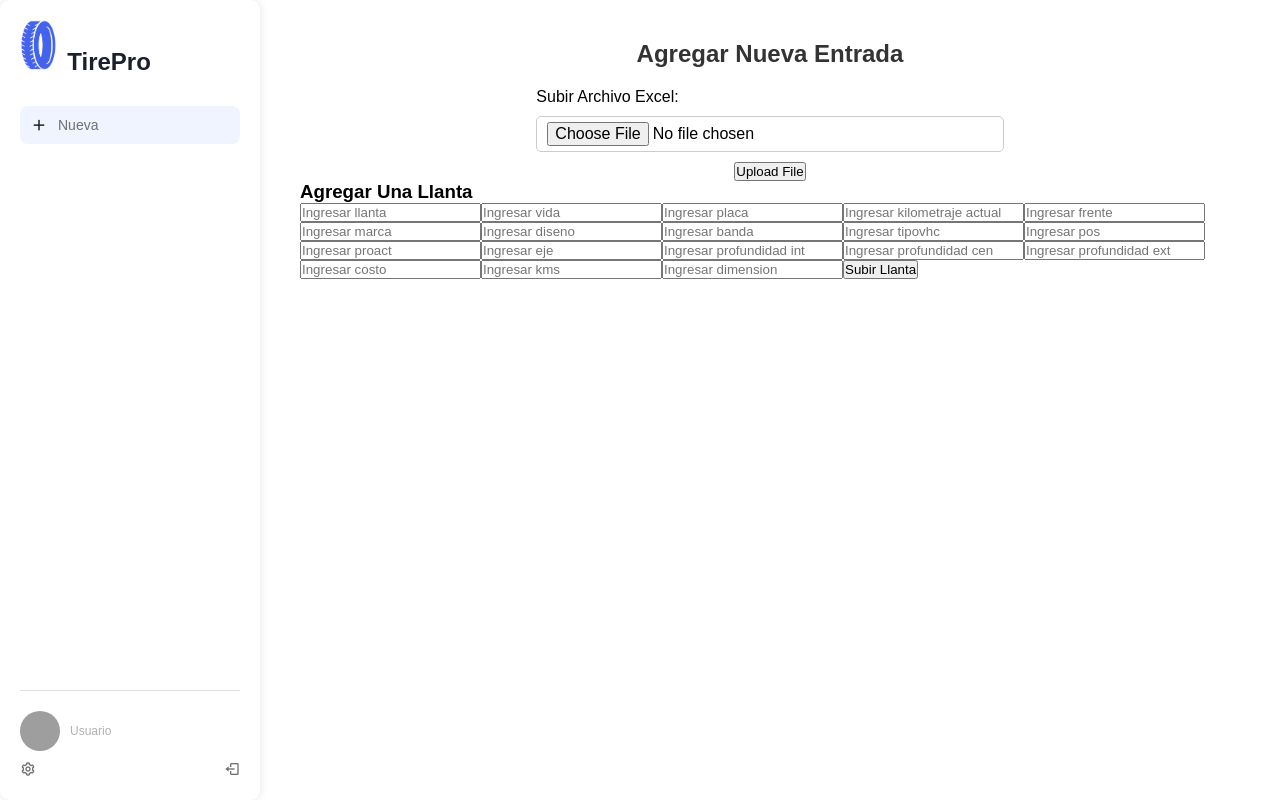
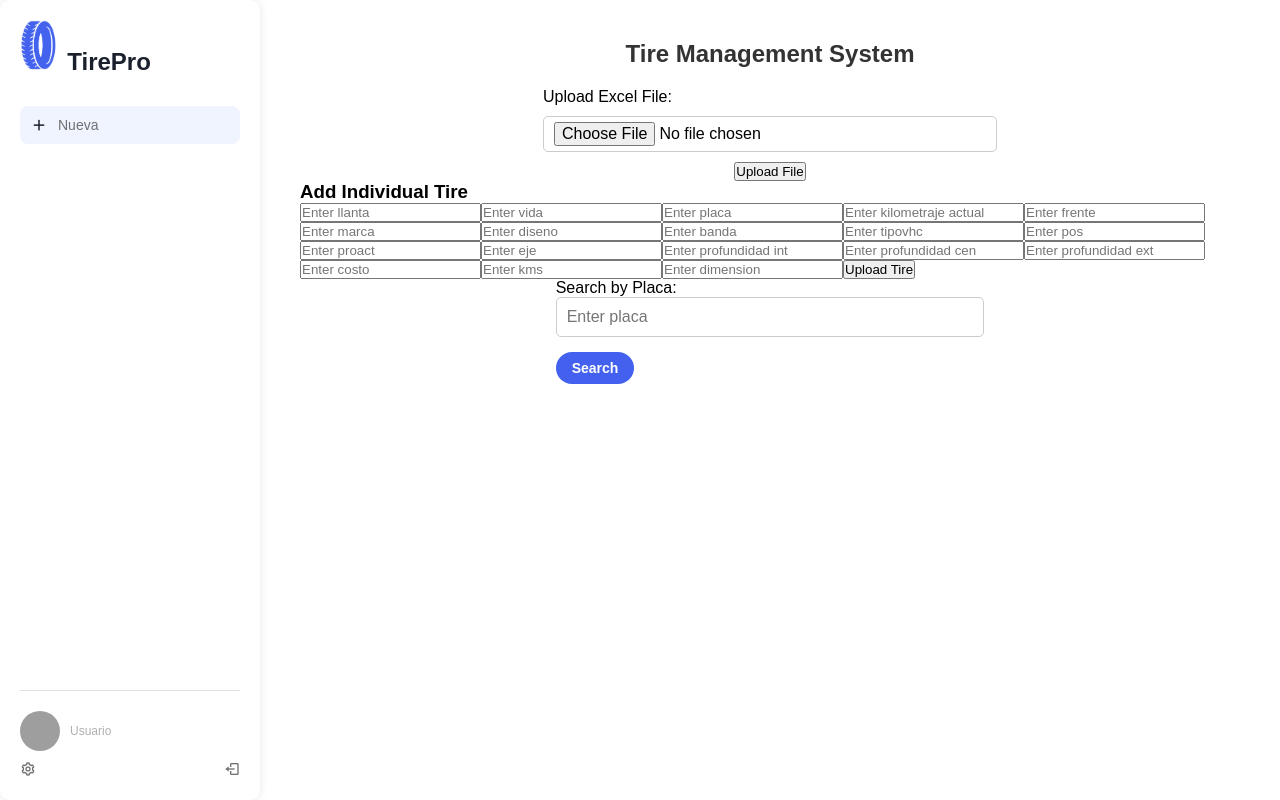
Before and after one commit to jeronimomoralesj/tirepro, a React (Create React App) app in the folder client/: page /nueva in a window 1280 px wide. Built offline with nearby package versions, Linux system fonts and the light colour scheme; sample sign-in values are in the browser's storage; grey boxes are pictures that could not be loaded; what chartjs-plugin-datalabels would draw is missing.

Commit message:
Add single tire with bugs fixed

```diff
--- a/client/src/components/Nueva.js
+++ b/client/src/components/Nueva.js
@@ -5,10 +5,10 @@ import './Nueva.css';
 const Nueva = () => {
   const [file, setFile] = useState(null);
   const [placa, setPlaca] = useState('');
-  const [tireData, setTireData] = useState([]);
   const [filteredTires, setFilteredTires] = useState([]);
   const [loading, setLoading] = useState(false);
   const [proactUpdates, setProactUpdates] = useState({});
+  const [kilometrajeActual, setKilometrajeActual] = useState('');
   const [individualTire, setIndividualTire] = useState({
     llanta: '',
     vida: '',
@@ -30,10 +30,12 @@ const Nueva = () => {
     dimension: '',
   });
 
+  // Handle file input change
   const handleFileChange = (event) => {
     setFile(event.target.files[0]);
   };
 
+  // Upload Excel file and create tires with events
   const handleFileUpload = async () => {
     if (!file) {
       alert("Please select a file to upload");
@@ -54,23 +56,27 @@ const Nueva = () => {
     formData.append('user', userId);
 
     try {
-      const uploadResponse = await axios.post('https://tirepro.onrender.com/api/tires/upload', formData, {
+      const response = await axios.post('http://localhost:5001/api/tires/upload', formData, {
         headers: { 'Content-Type': 'multipart/form-data', Authorization: `Bearer ${token}` },
       });
 
-      const tires = uploadResponse.data.tires;
+      const { tires, events } = response.data;
 
-      if (!Array.isArray(tires)) {
-        throw new Error('Unexpected response format: tires data is not an array');
+      alert(
+        `File uploaded successfully: ${tires.length} tires added, ${events.length} events created.`
+      );
+    } catch (error) {
+      if (error.response?.status === 400) {
+        const { msg, duplicates } = error.response.data;
+        alert(`${msg}\nDuplicates: ${duplicates.join(', ')}`);
+      } else {
+        console.error("Error uploading file and creating events:", error);
+        alert("Error uploading file and creating events.");
       }
-
-      alert("File uploaded successfully!");
-    } catch (error) {
-      console.error("Error uploading file:", error);
-      alert("Error uploading file");
     }
   };
 
+  // Search tires by "placa"
   const handlePlacaSearch = async () => {
     if (!placa.trim()) {
       alert('Please enter a valid placa.');
@@ -88,7 +94,7 @@ const Nueva = () => {
     }
 
     try {
-      const response = await axios.get(`https://tirepro.onrender.com/api/tires/user/${userId}`, {
+      const response = await axios.get(`http://localhost:5001/api/tires/user/${userId}`, {
         headers: { Authorization: `Bearer ${token}` },
       });
 
@@ -103,19 +109,14 @@ const Nueva = () => {
     }
   };
 
-  const handleProactChange = (tireId, value) => {
-    if (value < 0 || value > 50) {
-      alert('Value must be between 0 and 50');
+  // Save updates: Proact, kilometraje_actual, and inspection date
+  const handleSaveUpdates = async () => {
+    if (!kilometrajeActual || isNaN(kilometrajeActual)) {
+      alert("Please enter a valid kilometraje_actual value.");
       return;
     }
 
-    setProactUpdates((prevState) => ({
-      ...prevState,
-      [tireId]: value,
-    }));
-  };
-
-  const handleSaveProact = async () => {
+    const tireIds = filteredTires.map((tire) => tire._id); // Get all tire IDs for the placa
     const updates = filteredTires.map((tire) => ({
       tireId: tire._id,
       field: 'proact',
@@ -125,31 +126,44 @@ const Nueva = () => {
     const token = localStorage.getItem('token');
 
     try {
+      // Update kilometraje_actual, kms, and inspection date
       await axios.put(
-        'https://tirepro.onrender.com/api/tires/update-field',
-        { tireUpdates: updates },
-        {
-          headers: { Authorization: `Bearer ${token}` },
-        }
+        'http://localhost:5001/api/tires/update-inspection-date',
+        { tireIds, kilometrajeActual },
+        { headers: { Authorization: `Bearer ${token}` } }
       );
 
-      alert(`Proact values updated successfully.`);
+      // Update Proact values
+      if (updates.length > 0) {
+        await axios.put(
+          'http://localhost:5001/api/tires/update-field',
+          { tireUpdates: updates },
+          { headers: { Authorization: `Bearer ${token}` } }
+        );
+      }
+
+      alert("Kilometraje_actual, kms, inspection dates, and Proact values updated successfully!");
+      setKilometrajeActual('');
       setProactUpdates({});
       setFilteredTires([]);
       setPlaca('');
     } catch (error) {
-      console.error('Error updating Proact values:', error);
-      alert('Error updating Proact values.');
+      console.error("Error updating inspection date or Proact values:", error);
+      alert("Error updating inspection date or Proact values.");
     }
   };
 
+  // Handle individual tire input change
   const handleIndividualTireChange = (field, value) => {
     setIndividualTire((prevState) => ({
       ...prevState,
-      [field]: value,
+      [field]: field === 'placa' || field === 'frente' || field === 'marca' || field === 'dimension' || field === 'diseno' || field === 'banda' || field === 'eje'
+        ? value.toLowerCase() // Convert specific text fields to lowercase
+        : value,
     }));
   };
 
+  // Upload individual tire
   const handleSingleTireUpload = async () => {
     const token = localStorage.getItem('token');
     const userId = token ? JSON.parse(atob(token.split('.')[1])).user.id : null;
@@ -160,93 +174,34 @@ const Nueva = () => {
     }
 
     try {
-      const currentDate = new Date();
-      const newTire = {
-        llanta: individualTire.llanta || 0,
-        vida: [
-          {
-            month: currentDate.getMonth() + 1,
-            year: currentDate.getFullYear(),
-            value: individualTire.vida || 'N/A',
-          },
-        ],
-        placa: individualTire.placa || 'Unknown',
-        kilometraje_actual: [
-          {
-            month: currentDate.getMonth() + 1,
-            year: currentDate.getFullYear(),
-            value: parseFloat(individualTire.kilometraje_actual) || 0,
-          },
-        ],
-        frente: individualTire.frente || 'N/A',
-        marca: individualTire.marca || 'N/A',
-        diseno: individualTire.diseno || 'N/A',
-        banda: individualTire.banda || 'N/A',
-        tipovhc: individualTire.tipovhc || 'N/A',
-        pos: [
-          {
-            month: currentDate.getMonth() + 1,
-            year: currentDate.getFullYear(),
-            value: parseFloat(individualTire.pos) || 0,
-          },
-        ],
-        original: individualTire.original || 'N/A',
-        profundidad_int: [
-          {
-            month: currentDate.getMonth() + 1,
-            year: currentDate.getFullYear(),
-            value: parseFloat(individualTire.profundidad_int) || 0,
-          },
-        ],
-        profundidad_cen: [
-          {
-            month: currentDate.getMonth() + 1,
-            year: currentDate.getFullYear(),
-            value: parseFloat(individualTire.profundidad_cen) || 0,
-          },
-        ],
-        profundidad_ext: [
-          {
-            month: currentDate.getMonth() + 1,
-            year: currentDate.getFullYear(),
-            value: parseFloat(individualTire.profundidad_ext) || 0,
-          },
-        ],
-        costo: parseFloat(individualTire.costo) || 0,
-        kms: [
-          {
-            month: currentDate.getMonth() + 1,
-            year: currentDate.getFullYear(),
-            value: parseFloat(individualTire.kms) || 0,
-          },
-        ],
-        dimension: individualTire.dimension || 'N/A',
-        proact: [
-          {
-            month: currentDate.getMonth() + 1,
-            year: currentDate.getFullYear(),
-            value: parseFloat(individualTire.proact) || 0,
-          },
-        ],
-        eje: individualTire.eje || 'N/A',
-        KMS_x_MM: parseFloat(individualTire.KMS_x_MM) || 0,
-        pro_mes: parseFloat(individualTire.pro_mes) || 0,
-        costo_por_mes: parseFloat(individualTire.costo_por_mes) || 0,
-        costo_remanente: parseFloat(individualTire.costo_remanente) || 0,
-        proyeccion_fecha: currentDate,
-        ultima_inspeccion: currentDate,
-        user: userId,
-      };
+      const newTire = { ...individualTire, user: userId };
 
-      const response = await axios.post(
-        'https://tirepro.onrender.com/api/tires',
+      const tireResponse = await axios.post(
+        'http://localhost:5001/api/tires',
         newTire,
         {
           headers: { Authorization: `Bearer ${token}` },
         }
       );
 
-      alert('Tire uploaded successfully!');
+      const createdTire = tireResponse.data.tire;
+
+      const event = {
+        llanta: createdTire.llanta,
+        vida: createdTire.vida,
+        pos: createdTire.pos,
+        otherevents: [],
+        user: createdTire.user,
+        placa: createdTire.placa.toLowerCase(),
+      };
+
+      await axios.post(
+        'http://localhost:5001/api/events/create-many',
+        { events: [event] },
+        { headers: { Authorization: `Bearer ${token}` } }
+      );
+
+      alert('Tire and associated event uploaded successfully!');
       setIndividualTire({
         llanta: '',
         vida: '',
@@ -268,39 +223,89 @@ const Nueva = () => {
         dimension: '',
       });
     } catch (error) {
-      console.error("Error uploading single tire:", error);
-      alert("Error uploading single tire");
+      console.error("Error uploading single tire and event:", error);
+      alert("Error uploading single tire and event");
     }
   };
 
-
-
   return (
     <div className="nueva-container">
-      <h2 className="nueva-title">Agregar Nueva Entrada</h2>
+      <h2 className="nueva-title">Tire Management System</h2>
 
       {/* File Upload Section */}
       <div className="upload-section">
-        <label htmlFor="file-upload" className="upload-label">Subir Archivo Excel:</label>
+        <label htmlFor="file-upload" className="upload-label">Upload Excel File:</label>
         <input type="file" id="file-upload" onChange={handleFileChange} className="file-input" accept=".xlsx, .xls, .csv" />
       </div>
       <button className="upload-button" onClick={handleFileUpload}>Upload File</button>
 
       {/* Individual Tire Upload Section */}
       <div className="single-tire-section">
-        <h3>Agregar Una Llanta</h3>
+        <h3>Add Individual Tire</h3>
         {Object.keys(individualTire).map((key) => (
           <input
             key={key}
             type="text"
             value={individualTire[key]}
-            placeholder={`Ingresar ${key.replace('_', ' ')}`}
+            placeholder={`Enter ${key.replace('_', ' ')}`}
             onChange={(e) => handleIndividualTireChange(key, e.target.value)}
             className="single-tire-input"
           />
         ))}
-        <button className="single-upload-button" onClick={handleSingleTireUpload}>Subir Llanta</button>
+        <button className="single-upload-button" onClick={handleSingleTireUpload}>Upload Tire</button>
       </div>
+
+      {/* Search by Placa Section */}
+      <div className="search-section">
+        <label htmlFor="placa-input" className="search-label">Search by Placa:</label>
+        <input
+          type="text"
+          id="placa-input"
+          value={placa}
+          onChange={(e) => setPlaca(e.target.value.toLowerCase())}
+          className="placa-input"
+          placeholder="Enter placa"
+        />
+        <button className="search-button" onClick={handlePlacaSearch}>Search</button>
+      </div>
+
+      {/* Display Filtered Tires */}
+      {filteredTires.length > 0 && (
+        <div className="filtered-tires-container">
+          <h3>Results:</h3>
+          <div className="kilometraje-section">
+            <label htmlFor="kilometraje-input" className="kilometraje-label">Kilometraje Actual:</label>
+            <input
+              type="number"
+              id="kilometraje-input"
+              value={kilometrajeActual}
+              onChange={(e) => setKilometrajeActual(e.target.value)}
+              className="kilometraje-input"
+              placeholder="Enter new kilometraje_actual"
+            />
+          </div>
+          {filteredTires.map((tire) => (
+            <div key={tire._id} className="tire-card">
+              <p><strong>Placa:</strong> {tire.placa}</p>
+              <p><strong>Llanta:</strong> {tire.llanta}</p>
+              <p><strong>Marca:</strong> {tire.marca}</p>
+              <input
+                type="number"
+                className="proact-input"
+                placeholder="Proact"
+                value={proactUpdates[tire._id] || ''}
+                onChange={(e) => setProactUpdates((prevState) => ({
+                  ...prevState,
+                  [tire._id]: Number(e.target.value),
+                }))}
+                min="0"
+                max="50"
+              />
+            </div>
+          ))}
+          <button className="save-button" onClick={handleSaveUpdates}>Save Updates</button>
+        </div>
+      )}
     </div>
   );
 };
```
Also changed, not shown: 1 other file (tests, documents, lock files or other folders).
